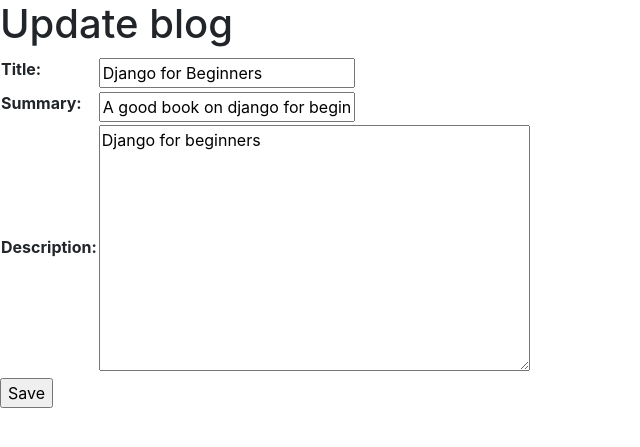
After one commit to xuehua/django-tutorials, a Django app: page /blog/1/update/ in a window 1280 px wide. The commit adds this page. Shown: the top 447 px of the page, without its empty margins (0-640 px from the left). Run offline with Django 3.2, Linux system fonts and the light colour scheme; data comes from the database, SQL or seed files in the repository; some libraries are stand-ins or nearby versions.

Commit message:
rename  short_description to summary for the blog model. Also added delete view and update view.

```diff
--- a/django-pysolr/blog/models.py
+++ b/django-pysolr/blog/models.py
@@ -8,7 +8,7 @@ class Blog(models.Model):
     created_at = models.DateTimeField(auto_now_add=True)
     updated_at = models.DateTimeField(auto_now=True)
     description = models.TextField(blank=False, null=False)
-    short_description = models.TextField(blank=False, null=False)
+    summary = models.CharField(max_length=200, blank=False, null=False)
 
     class Meta:
         verbose_name = 'Blog'
--- a/django-pysolr/blog/search_indexes.py
+++ b/django-pysolr/blog/search_indexes.py
@@ -10,7 +10,7 @@ class BlogIndex(indexes.SearchIndex, indexes.Indexable):
     )
     title = indexes.CharField(model_attr='title')
     #description = indexes.CharField(model_attr='description')
-    short_description = indexes.CharField(model_attr='short_description')
+    summary = indexes.CharField(model_attr='summary')
     # add autocomplete
     description_auto = indexes.EdgeNgramField(model_attr='description')
     title_auto = indexes.EdgeNgramField(model_attr='title')
--- a/django-pysolr/blog/urls.py
+++ b/django-pysolr/blog/urls.py
@@ -11,6 +11,12 @@ urlpatterns = [
     path('<int:pk>/',
         views.BlogDetailView.as_view(),
         name='blog_detail'),
+    path('<int:pk>/update/',
+        views.BlogUpdateView.as_view(),
+        name='blog_update'),
+    path('<int:pk>/delete/',
+        views.BlogDeleteView.as_view(),
+        name='blog_delete'),
     path('search/',
         views.SearchView.as_view(),
         name= 'blog_search'),
--- a/django-pysolr/blog/views.py
+++ b/django-pysolr/blog/views.py
@@ -1,10 +1,11 @@
+import json
 from django.shortcuts import render
 from django.views.generic import (TemplateView, ListView, DetailView)
-from django.views.generic.edit import CreateView
+from django.views.generic.edit import (CreateView, UpdateView, DeleteView)
+from haystack.query import SearchQuerySet
+from django.http import HttpResponse
+from django.urls import reverse_lazy
 from .models import Blog
-from haystack.query import SearchQuerySet
-import json
-from django.http import HttpResponse
 
 # Create your views here.
 
@@ -70,5 +71,15 @@ class BlogDetailView(DetailView):
 
 class BlogCreateView(CreateView):
     model = Blog
-    fields = ['title', 'short_description', 'description']
+    fields = ['title', 'summary', 'description']
     template_name = "blog/create.html"
+
+class BlogUpdateView(UpdateView):
+    model = Blog
+    fields = ['title', 'summary', 'description']
+    template_name = "blog/update.html"
+
+class BlogDeleteView(DeleteView):
+    model = Blog
+    template_name = "blog/delete.html"
+    success_url = reverse_lazy("blog_list")
--- a/django-pysolr/templates/blog/create.html
+++ b/django-pysolr/templates/blog/create.html
@@ -3,7 +3,7 @@
 {% block content %}
     <h1>Create a new blog</h1>
     <form action="" method="post">
-        {{ form.as_p}}
+        <table>{{ form.as_table}}</table>
         {% csrf_token %}
         <input type="submit" value="Create">
     </form>
--- a/django-pysolr/templates/blog/detail.html
+++ b/django-pysolr/templates/blog/detail.html
@@ -2,6 +2,6 @@
 {% block title %}{{ blog.title }}{% endblock title %}
 {% block content %}
     <h1> {{ blog.title }} </h1>
-    <h2> {{ blog.short_description }} </h2>
+    <h2> {{ blog.summary }} </h2>
     <p> {{ blog.description }}
 {% endblock content %}
--- a/django-pysolr/templates/blog/home.html
+++ b/django-pysolr/templates/blog/home.html
@@ -5,7 +5,9 @@
 
             {% for blog in object_list %}
             <li>
-                <h2><a href="{{ blog.get_absolute_url }}">{{ blog.title }}</a></h2>
+                <h2><a href="{{ blog.get_absolute_url }}">{{ blog.title }}</a> |
+                    <a href="{% url "blog_update" blog.id %}"> Edit </a> |
+                    <a href="{% url "blog_delete" blog.id %}"> Delete </a></h2>
                 <p>{{ blog.description }}</p>
             </li>
             {% endfor %}
--- /dev/null
+++ b/django-pysolr/templates/blog/update.html
@@ -0,0 +1,10 @@
+{% extends "base.html" %}
+{% block title %}Update blog{% endblock title %}
+{% block content %}
+    <h1>Update blog</h1>
+    <form action="" method="post">
+        <table> {{ form.as_table }} </table>
+        {% csrf_token %}
+        <input type="submit" value="Save">
+    </form>
+{% endblock content %}
--- a/django-pysolr/templates/search/blog_text.txt
+++ b/django-pysolr/templates/search/blog_text.txt
@@ -1,4 +1,4 @@
 {{ object.id }}
 {{ object.title }}
 {{ object.description }}
-{{ object.short_description }}
+{{ object.summary }}
```
Also changed, not shown: django-pysolr/templates/blog/delete.html (added, +10 -0 lines), django-pysolr/blog/migrations/0002_auto_20200728_0333.py (added), django-pysolr/blog/migrations/0003_auto_20200728_0334.py (added), django-pysolr/blog/migrations/0004_auto_20200728_0340.py (added), django-pysolr/db.sqlite3.
